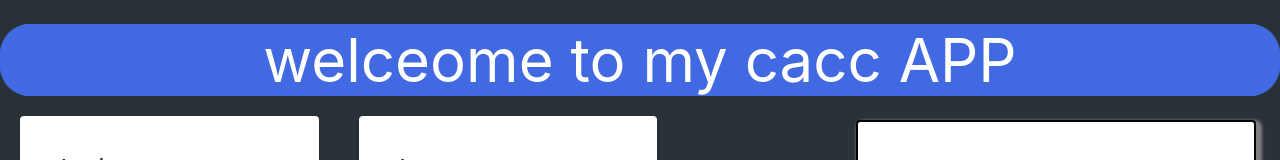
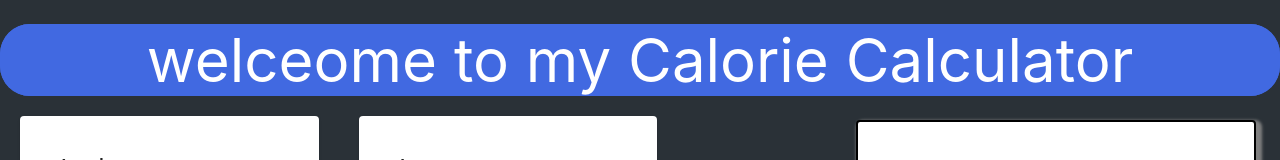
Before and after one commit to Iandraws/CaloreCalc, a React (Create React App) app: page / in a window 1280 px wide. Shown: the top 160 px of the page. Built offline with nearby package versions, Linux system fonts and the light colour scheme.

Commit message:
refc : change Header text

```diff
--- a/src/components/food/header/Header.tsx
+++ b/src/components/food/header/Header.tsx
@@ -4,7 +4,7 @@ import './Header.scss'
 function Header():JSX.Element {
     return (
         <div className= 'Header'>
-           welceome to my cacc APP
+           welceome to my Calorie Calculator
         </div>
     )
 }
```
